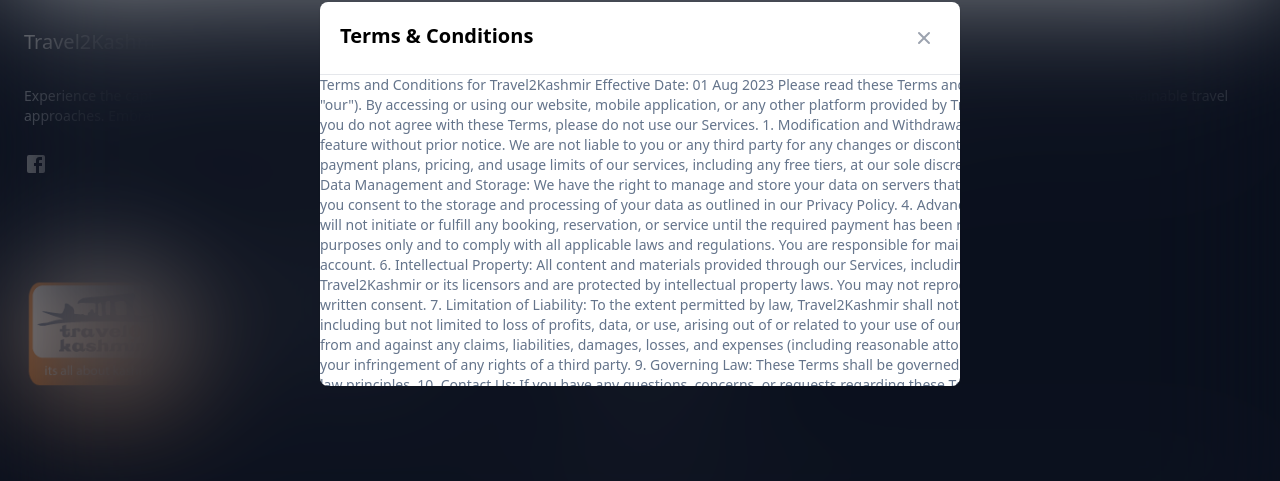
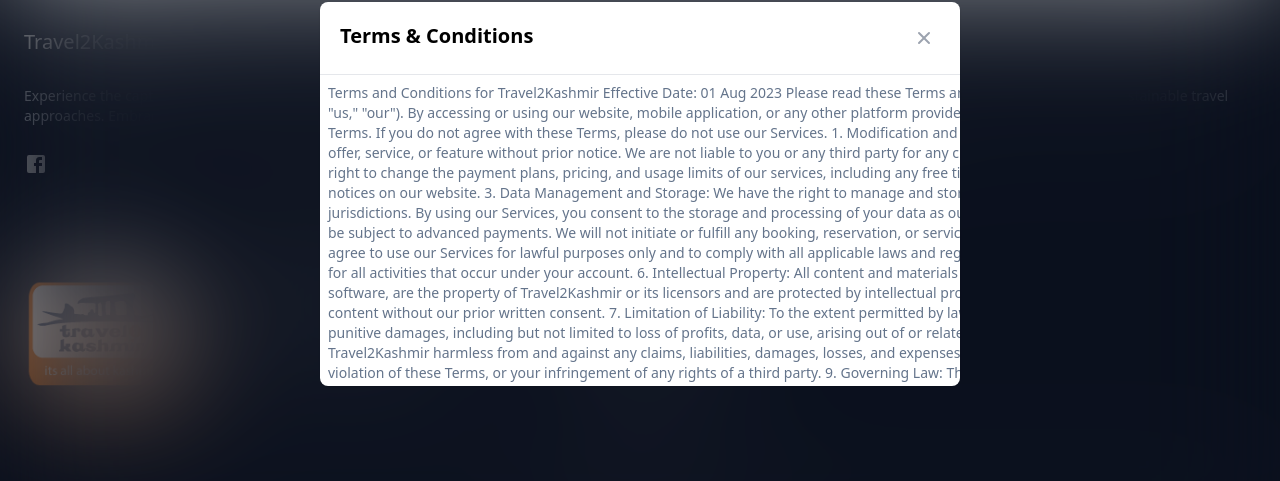
Before and after one commit to travel2kashmir/travel2kashmir, a Next.js app: page / in a window 1280 px wide. Both pictures are taken after a click on the element "Terms & Conditions". Shown: the part 1838-2319 px from the top of the page. Built offline with nearby package versions, Linux system fonts and the light colour scheme; no server answers.

Commit message:
minor issue fixed

```diff
--- a/components/T2K/Footer/index.js
+++ b/components/T2K/Footer/index.js
@@ -165,7 +165,7 @@
                     You agree to indemnify, defend, and hold Travel2Kashmir harmless from and against any claims, liabilities, damages, losses, and expenses (including reasonable attorney's fees) arising out of or related to your use of our Services, your violation of these Terms, or your infringement of any rights of a third party.
 
                     9. Governing Law:
-                    These Terms shall be governed by and construed in accordance with the laws of [Your Country], without regard to its conflict of law principles.
+                    These Terms shall be governed by and construed in accordance with the laws of India, without regard to its conflict of law principles.
 
                     10. Contact Us:
                     If you have any questions, concerns, or requests regarding these Terms, please contact us at chairman@travel2kashmir.com
--- a/components/T2K/Modals/Modal.js
+++ b/components/T2K/Modals/Modal.js
@@ -30,7 +30,7 @@
                                 </button>
                             </div>
 
-                            <div className='px-0 py-0 w-screen'>
+                            <div className='px-2 py-2 w-screen'>
                                 <p className='text-sm text-slate-500'>
                                 {description}
                                 </p>
```
